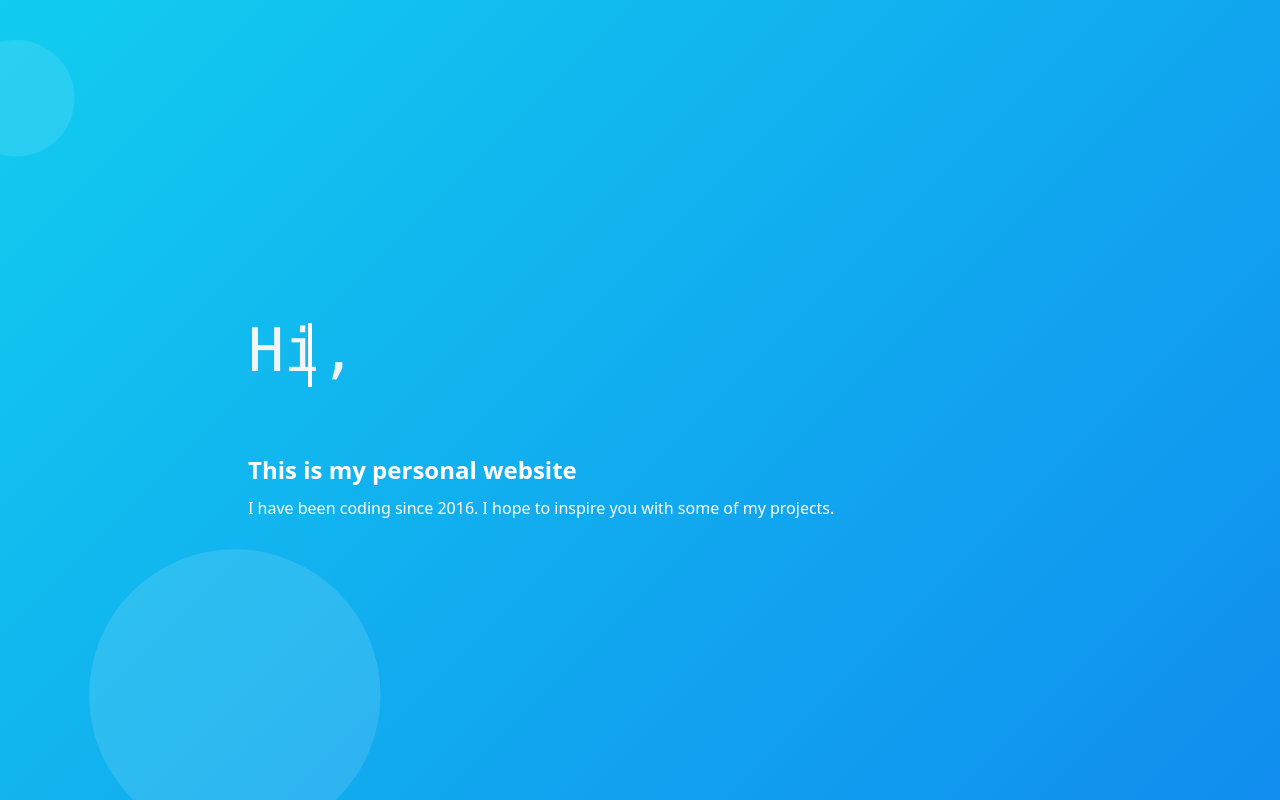
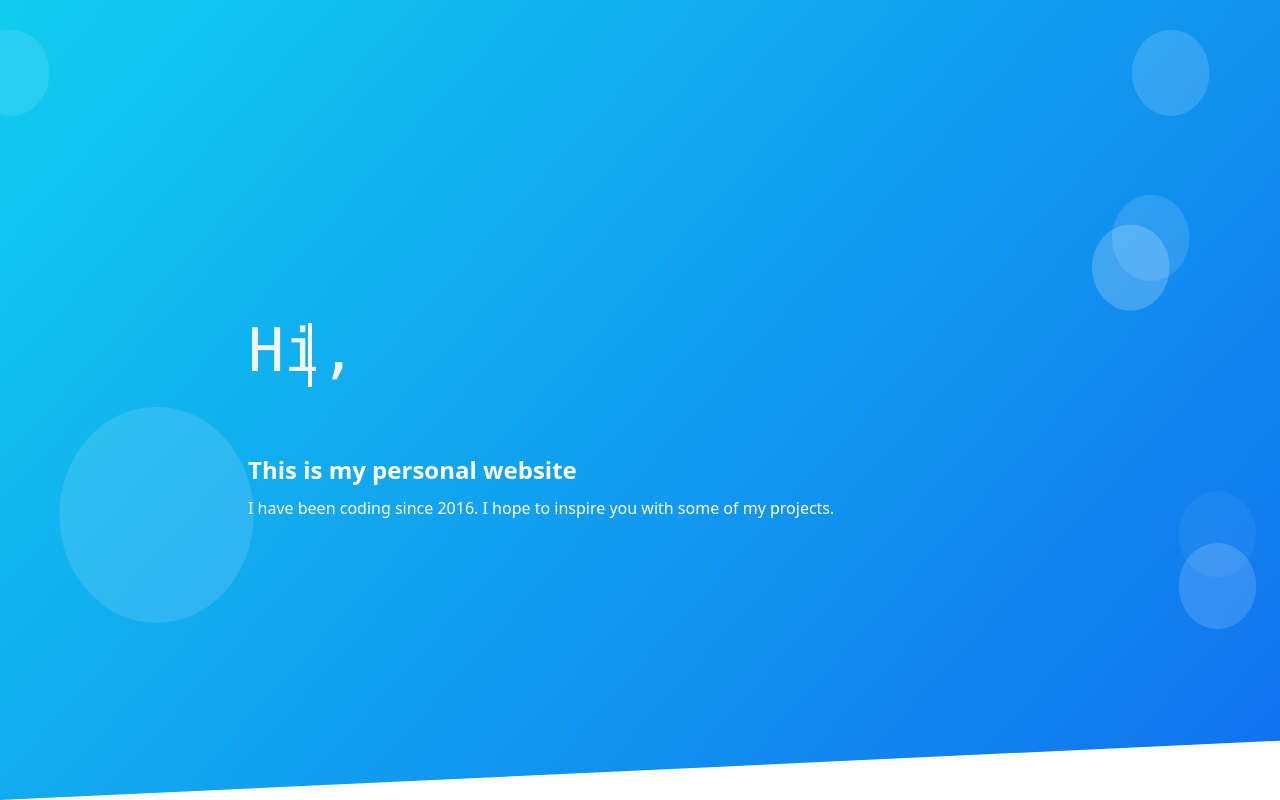
Before and after one commit to Tobi2K/kalmbach.dev, a Nuxt app: page / in a window 1280 px wide. Built offline with nearby package versions, Linux system fonts and the light colour scheme.

Commit message:
Edit SVG

```diff
--- a/components/Header.vue
+++ b/components/Header.vue
@@ -1,6 +1,6 @@
 <template>
   <div
-    class="relative flex items-top justify-center min-h-screen sm:items-center sm:pt-0"
+    class="relative flex items-top justify-center min-h-screen sm:items-center sm:pt-0 jumbotron"
   >
     <link
       href="https://cdn.jsdelivr.net/npm/tailwindcss@2.1.2/dist/tailwind.min.css"
--- a/pages/index.vue
+++ b/pages/index.vue
@@ -11,12 +11,17 @@ export default Vue.extend({
 </script>
 
 <style>
-body {
-  background-image: url(./../static/bg.svg);
-}
 
 .will-change-transform {
   will-change: transform;
+}
+
+.jumbotron {
+  min-height: 100%;
+  background-image: url(./../static/bg.svg);
+  background-repeat: no-repeat;
+  background-position: center;
+  background-size: cover;
 }
 
 .cursor::after {
--- a/tailwind.config.js
+++ b/tailwind.config.js
@@ -4,7 +4,7 @@ module.exports = {
       extend: {
         animation: {
           cursor: 'cursor .6s linear infinite alternate',
-          type: 'type 1.8s ease-out 3s 1 normal both',
+          type: 'type 1.8s ease-out 2s 1 normal both',
           'type-reverse': 'type 1.8s ease-out 0s infinite alternate-reverse both',
         },
         keyframes: {
```
Also changed, not shown: static/bg.svg.
